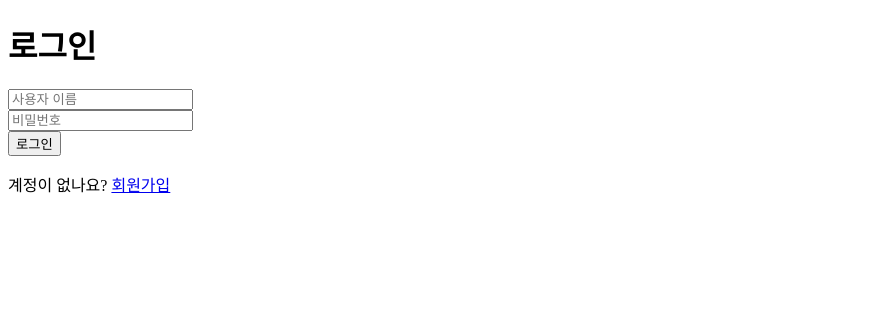
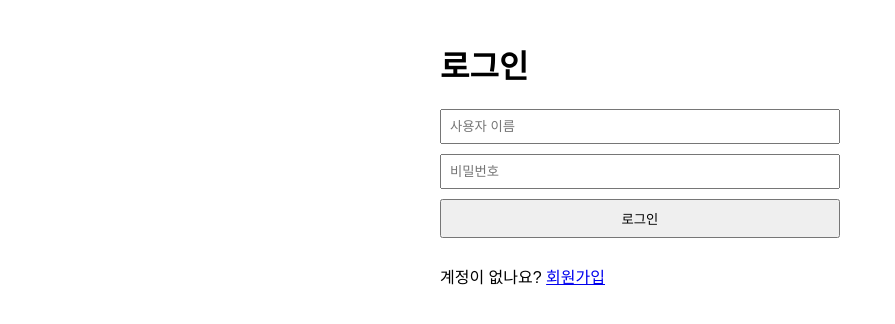
Before and after one commit to minong00/BackEnd, a Flask app: template templates/login.html in a window 1280 px wide. Shown: the top 324 px of the page, without its empty margins (0-895 px from the left). Run offline with Flask 3, Linux system fonts and the light colour scheme; the template is opened without the code that fills it, so the values that code supplies are empty.

Commit message:
로그인HTML

```diff
--- a/templates/login.html
+++ b/templates/login.html
@@ -1,23 +1,26 @@
 <!DOCTYPE html>
-<html>
+<html lang="ko">
 <head>
+    <meta charset="UTF-8">
+    <meta name="viewport" content="width=device-width, initial-scale=1.0">
     <title>로그인</title>
+    <style>
+        body { font-family: Arial, sans-serif; max-width: 400px; margin: 0 auto; padding: 20px; }
+        form { display: flex; flex-direction: column; }
+        label { margin-top: 10px; }
+        input { margin-bottom: 10px; padding: 8px; }
+    </style>
 </head>
 <body>
     <h1>로그인</h1>
-    {% with messages = get_flashed_messages() %}
-        {% if messages %}
-            {% for message in messages %}
-                <p style="color: red;">{{ message }}</p>
-            {% endfor %}
-        {% endif %}
-    {% endwith %}
+    <form method="POST">
 
-    <form method="POST">
-        <input type="text" name="username" placeholder="사용자 이름" required><br>
-        <input type="password" name="password" placeholder="비밀번호" required><br>
+        <input type="text" id="username" name="username" placeholder="사용자 이름" required>
+
+        <input type="password" id="password" name="password" placeholder="비밀번호" required>
+
         <input type="submit" value="로그인">
     </form>
-    <p>계정이 없나요? <a href="/signup">회원가입</a></p>
+    <p>계정이 없나요? <a href="{{ url_for('signup') }}">회원가입</a></p>
 </body>
 </html>
```
